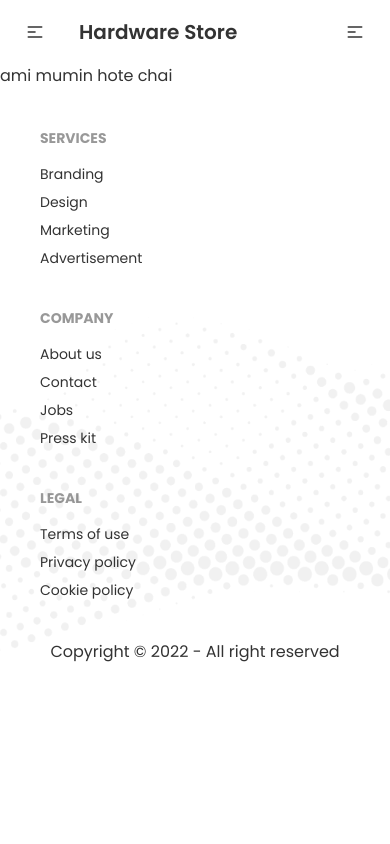
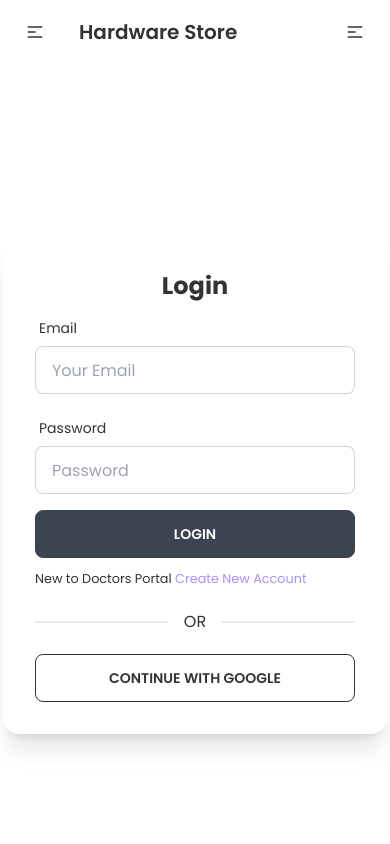
Before and after one commit to jasim-164/Computer-Hardware-Parts-ClientSide-MERN, a React (Create React App) app: page /login in a window 390 px wide. Shown: the top 844 px of the page. Built offline with nearby package versions, Linux system fonts and the light colour scheme; no server answers.

Commit message:
login page added

```diff
--- a/package.json
+++ b/package.json
@@ -8,10 +8,13 @@
     "@testing-library/user-event": "^13.5.0",
     "bootstrap": "^5.1.3",
     "daisyui": "^2.15.0",
+    "firebase": "^9.8.1",
     "mdbreact": "^5.2.0",
     "react": "^18.1.0",
     "react-bootstrap": "^2.4.0",
     "react-dom": "^18.1.0",
+    "react-firebase-hooks": "^5.0.3",
+    "react-hook-form": "^7.31.2",
     "react-router-dom": "^6.3.0",
     "react-scripts": "5.0.1",
     "web-vitals": "^2.1.4"
--- /dev/null
+++ b/src/firebase.init.js
@@ -0,0 +1,21 @@
+// Import the functions you need from the SDKs you need
+import { initializeApp } from "firebase/app";
+import { getAuth } from "firebase/auth";
+// TODO: Add SDKs for Firebase products that you want to use
+// https://firebase.google.com/docs/web/setup#available-libraries
+
+// Your web app's Firebase configuration
+const firebaseConfig = {
+  apiKey: "AIzaSyD_l-jhDKmqhVtnDZlWnHuZSIMV6sWwZtQ",
+  authDomain: "computer-hardware-parts.firebaseapp.com",
+  projectId: "computer-hardware-parts",
+  storageBucket: "computer-hardware-parts.appspot.com",
+  messagingSenderId: "485571321092",
+  appId: "1:485571321092:web:2f079bc90c59026d04c451"
+};
+
+// Initialize Firebase
+const app = initializeApp(firebaseConfig);
+const auth = getAuth(app);
+
+export default auth;
--- a/src/pages/Home/Banner.js
+++ b/src/pages/Home/Banner.js
@@ -10,7 +10,7 @@ const Banner = () => {
     <div id="slide1" class="carousel-item relative w-full">
       <img src={photo1} class="w-full"/>
       <div class="absolute flex justify-between transform -translate-y-1/2 left-5 right-5 top-1/2">
-        <a href="#slide4" class="btn btn-circle">❮</a>
+        <a href="#slide3" class="btn btn-circle">❮</a>
         <a href="#slide2" class="btn btn-circle">❯</a>
       </div>
     </div>
@@ -25,13 +25,6 @@ const Banner = () => {
       <img src={photo3} class="w-full"/>
       <div class="absolute flex justify-between transform -translate-y-1/2 left-5 right-5 top-1/2">
         <a href="#slide2" class="btn btn-circle">❮</a>
-        <a href="#slide4" class="btn btn-circle">❯</a>
-      </div>
-    </div>
-    <div id="slide4" class="carousel-item relative w-full">
-      <img src={photo3} class="w-full h-auto"/>
-      <div class="absolute flex justify-between transform -translate-y-1/2 left-5 right-5 top-1/2">
-        <a href="#slide3" class="btn btn-circle">❮</a>
         <a href="#slide1" class="btn btn-circle">❯</a>
       </div>
     </div>
--- /dev/null
+++ b/src/pages/Home/HardwareCollections.js
@@ -0,0 +1,11 @@
+import React from 'react';
+
+const HardwareCollections = () => {
+    return (
+        <div>
+
+        </div>
+    );
+};
+
+export default HardwareCollections;
--- a/src/pages/Home/Home.js
+++ b/src/pages/Home/Home.js
@@ -1,11 +1,13 @@
 import React from 'react';
 import Navbar from '../Shared/Navbar';
 import Banner from './Banner';
+import Info from './Info';
 
 const Home = () => {
     return (
         <div>
             <Banner/>
+            <Info/>
         </div>
     );
 };
--- /dev/null
+++ b/src/pages/Home/Info.js
@@ -0,0 +1,51 @@
+import React from "react";
+import processor from "../../assets/icon/Processor.svg";
+import laptop from "../../assets/icon/Laptop.svg";
+import GPU from "../../assets/icon/GPU.svg";
+import monitor from "../../assets/icon/Monitor.svg";
+import speaker from "../../assets/icon/speaker.svg";
+import InfoCard from "./InfoCard";
+import { Link } from "react-router-dom";
+const Info = () => {
+  return (
+    <>
+      <h1 className="text-sky-600 text-2xl mt-5 ml-5">Top Categories</h1>
+
+      <div class="divider"></div>
+
+      <div className="grid grid-cols-1 lg:grid-cols-5 gap-5">
+        <InfoCard
+          cardTitle="Processor"
+          bgClass="bg-gradient-to-r from-secondary to-primary"
+          img={processor}
+        ></InfoCard>
+
+        <InfoCard
+          cardTitle="GPU"
+          bgClass="bg-gradient-to-r from-secondary to-primary"
+          img={GPU}
+        ></InfoCard>
+        <InfoCard
+          cardTitle="laptop"
+          bgClass="bg-primary"
+          img={laptop}
+        ></InfoCard>
+        <InfoCard
+          cardTitle="Monitor"
+          bgClass="bg-gradient-to-r from-secondary to-primary"
+          img={monitor}
+        ></InfoCard>
+        <InfoCard
+          cardTitle="Speaker"
+          bgClass="bg-gradient-to-r from-secondary to-primary"
+          img={speaker}
+        ></InfoCard>
+
+      </div>
+      <div class="divider "></div>
+        <h1  className="text-sky-600 text-2xl mt-5 text-right mr-5"><Link to="/">See All Categories</Link></h1>
+    </>
+  );
+};
+
+export default Info;
--- /dev/null
+++ b/src/pages/Home/InfoCard.js
@@ -0,0 +1,17 @@
+import React from 'react';
+
+const InfoCard = ({img, cardTitle, bgClass}) => {
+    return (
+        <div className={`card lg:card-side bg-base-100 shadow-xl ${bgClass}`}>
+        <figure className='pl-5 pt-5'>
+            <img src={img} alt="Album" />
+        </figure>
+        <div className="card-body text-white">
+            <h2 className="card-title">{cardTitle}</h2>
+            <p>Click the button to listen on Spotiwhy app.</p>
+        </div>
+    </div>
+    );
+};
+
+export default InfoCard;
--- a/src/pages/Login/Login.js
+++ b/src/pages/Login/Login.js
@@ -1,12 +1,138 @@
-import React from 'react';
+import React, { useEffect, useState } from "react";
+import {
+  useSignInWithEmailAndPassword,
+  useSignInWithGoogle,
+} from "react-firebase-hooks/auth";
+import { useForm } from "react-hook-form";
+import { Link } from "react-router-dom";
+import auth from "../../firebase.init";
+import Loading from "../Shared/Loading";
 
 const Login = () => {
-    return (
-        <div>
-        <h1>ami mumin hote chai</h1>
+  const [signInWithGoogle, gUser, gLoading, gError] = useSignInWithGoogle(auth);
+  const {
+    register,
+    formState: { errors },
+    handleSubmit,
+  } = useForm();
+  const [signInWithEmailAndPassword, user, loading, error] =
+    useSignInWithEmailAndPassword(auth);
+  let signInError;
+  if (loading || gLoading) {
+    return <Loading></Loading>;
+  }
+  if(gUser){
+    console.log(gUser);
+  }
 
+  if (error || gError) {
+    signInError = (
+      <p className="text-red-500">
+        <small>{error?.message || gError?.message}</small>
+      </p>
+    );
+  }
+
+  const onSubmit = (data) => {
+    signInWithEmailAndPassword(data.email, data.password);
+  };
+  return (
+    <div className="flex h-screen justify-center items-center">
+      <div className="card w-96 bg-base-100 shadow-xl">
+        <div className="card-body">
+          <h2 className="text-center text-2xl font-bold">Login</h2>
+          <form onSubmit={handleSubmit(onSubmit)}>
+            <div className="form-control w-full max-w-xs">
+              <label className="label">
+                <span className="label-text">Email</span>
+              </label>
+              <input
+                type="email"
+                placeholder="Your Email"
+                className="input input-bordered w-full max-w-xs"
+                {...register("email", {
+                  required: {
+                    value: true,
+                    message: "Email is Required",
+                  },
+                  pattern: {
+                    value: /[a-z0-9]+@[a-z]+\.[a-z]{2,3}/,
+                    message: "Provide a valid Email",
+                  },
+                })}
+              />
+              <label className="label">
+                {errors.email?.type === "required" && (
+                  <span className="label-text-alt text-red-500">
+                    {errors.email.message}
+                  </span>
+                )}
+                {errors.email?.type === "pattern" && (
+                  <span className="label-text-alt text-red-500">
+                    {errors.email.message}
+                  </span>
+                )}
+              </label>
+            </div>
+            <div className="form-control w-full max-w-xs">
+              <label className="label">
+                <span className="label-text">Password</span>
+              </label>
+              <input
+                type="password"
+                placeholder="Password"
+                className="input input-bordered w-full max-w-xs"
+                {...register("password", {
+                  required: {
+                    value: true,
+                    message: "Password is Required",
+                  },
+                  minLength: {
+                    value: 6,
+                    message: "Must be 6 characters or longer",
+                  },
+                })}
+              />
+              <label className="label">
+                {errors.password?.type === "required" && (
+                  <span className="label-text-alt text-red-500">
+                    {errors.password.message}
+                  </span>
+                )}
+                {errors.password?.type === "minLength" && (
+                  <span className="label-text-alt text-red-500">
+                    {errors.password.message}
+                  </span>
+                )}
+              </label>
+            </div>
+
+            {signInError}
+            <input
+              className="btn w-full max-w-xs text-white"
+              type="submit"
+              value="Login"
+            />
+          </form>
+          <p>
+            <small>
+              New to Doctors Portal{" "}
+              <Link className="text-primary" to="/signup">
+                Create New Account
+              </Link>
+            </small>
+          </p>
+          <div className="divider">OR</div>
+          <button
+            onClick={() => signInWithGoogle()}
+            className="btn btn-outline"
+          >
+            Continue with Google
+          </button>
         </div>
-    );
+      </div>
+    </div>
+  );
 };
 
 export default Login;
--- a/src/pages/Shared/Navbar.js
+++ b/src/pages/Shared/Navbar.js
@@ -1,8 +1,17 @@
 import React from "react";
+import { useAuthState } from "react-firebase-hooks/auth";
+import auth from "../../firebase.init";
 import { Link } from "react-router-dom";
-import logo from "../../assets/icon/cpu-logo.jpg"
+import logo from "../../assets/icon/cpu-logo.jpg";
+import { signOut } from "firebase/auth";
 const Navbar = () => {
-  const menuItems =
+  const [user] = useAuthState(auth);
+  console.log("user", user);
+  const logout = () => {
+    signOut(auth);
+    //localStorage.removeItem('accessToken');
+  };
+  const menuItems = (
     <>
       <li>
         <Link to="/">Home</Link>
@@ -20,9 +29,42 @@ const Navbar = () => {
         <Link to="/myportfolio">My Portfolio</Link>
       </li>
       <li>
-        <Link to="/login">Login </Link>
+      <li><Link to="/about">About</Link></li>
+      {
+          user && <li><Link to="/dashboard">Dashboard</Link></li>
+      }
+        {user ? (
+          <button className="btn btn-ghost pt-4 mt-2" onClick={logout}>
+            Sign Out
+          </button>
+        ) : (
+          <Link to="/login">Login</Link>
+        )}
       </li>
-      </>
+
+
+
+      <li>
+      <div class="dropdown dropdown-menu">
+      <label tabindex="0" class="btn btn-ghost btn-circle avatar">
+        <div class="w-10 rounded-full">
+          <img src={user?.photoURL} />
+        </div>
+      </label>
+      <ul tabindex="0" class="mt-12 p-8 shadow menu menu-compact dropdown-content bg-base-100 rounded-box w-52">
+        <li>
+          <a class="justify-between">
+            Profile
+            <span class="badge">New</span>
+          </a>
+        </li>
+        <li><a>Settings</a></li>
+        <li><a>Logout</a></li>
+      </ul>
+    </div>
+      </li>
+    </>
+  );
 
   return (
     <div className="navbar bg-base-100">
@@ -48,49 +90,18 @@ const Navbar = () => {
             tabIndex="0"
             className="menu menu-compact dropdown-content mt-3 p-2 shadow bg-base-100 rounded-box w-52"
           >
-          <li>
-          <Link to="/">Home</Link>
-        </li>
-        <li>
-          <Link to="/hardwarecomponents">Computers Hardware</Link>
-        </li>
-        <li>
-          <Link to="/review">Review</Link>
-        </li>
-        <li>
-          <Link to="/blogs">Blogs</Link>
-        </li>
-        <li>
-          <Link to="/myportfolio">My Portfolio</Link>
-        </li>
-        <li>
-          <Link to="/login">Login </Link>
-        </li>
+            {menuItems}
           </ul>
         </div>
-        <Link to="/"><img src={logo} height="50" width="50"alt="logo" /></Link>
-        <Link to="/" className="btn btn-ghost normal-case text-xl">Hardware Store</Link>
-
+        <Link to="/">
+          <img src={logo} height="50" width="50" alt="logo" />
+        </Link>
+        <Link to="/" className="btn btn-ghost normal-case text-xl">
+          Hardware Store
+        </Link>
       </div>
       <div className="navbar-center hidden lg:flex">
-        <ul className="menu menu-horizontal p-0">      <li>
-        <Link to="/">Home</Link>
-      </li>
-      <li>
-        <Link to="/hardwarecomponents">Computers Hardware</Link>
-      </li>
-      <li>
-        <Link to="/review">Review</Link>
-      </li>
-      <li>
-        <Link to="/blogs">Blogs</Link>
-      </li>
-      <li>
-        <Link to="/myportfolio">My Portfolio</Link>
-      </li>
-      <li>
-        <Link to="/login">Login </Link>
-      </li></ul>
+        <ul className="menu menu-horizontal p-0">{menuItems}</ul>
       </div>
       <div className="navbar-end">
         <label
--- a/tailwind.config.js
+++ b/tailwind.config.js
@@ -15,8 +15,8 @@ module.exports = {
           "base-100": "#ffffff",
         },
       },
-      // "dark",
-      // "cupcake",
+       "dark",
+      "cupcake",
     ],
   },
   plugins: [require("daisyui")],
```
Also changed, not shown: 1 other file (tests, documents, lock files or other folders).
